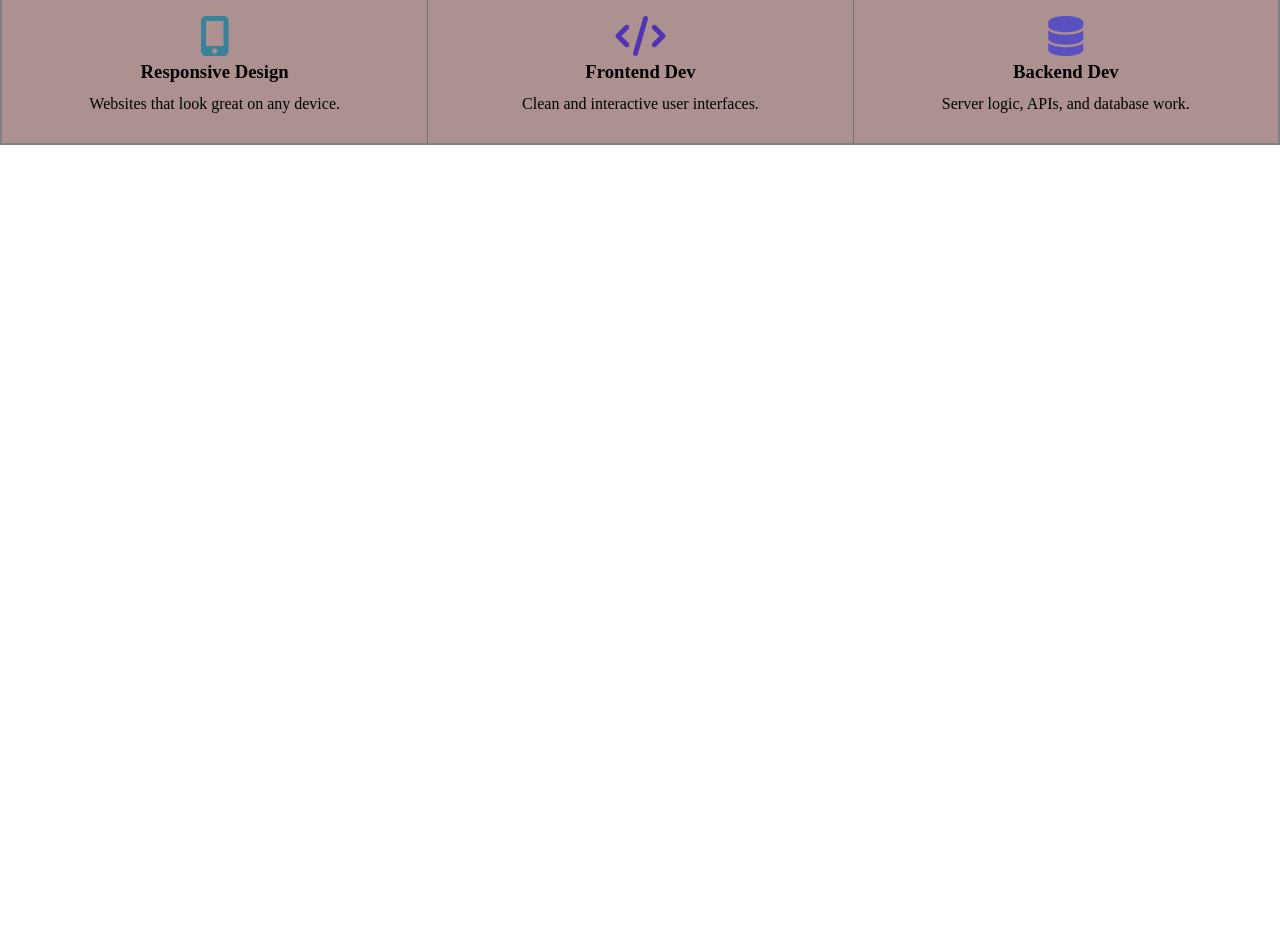
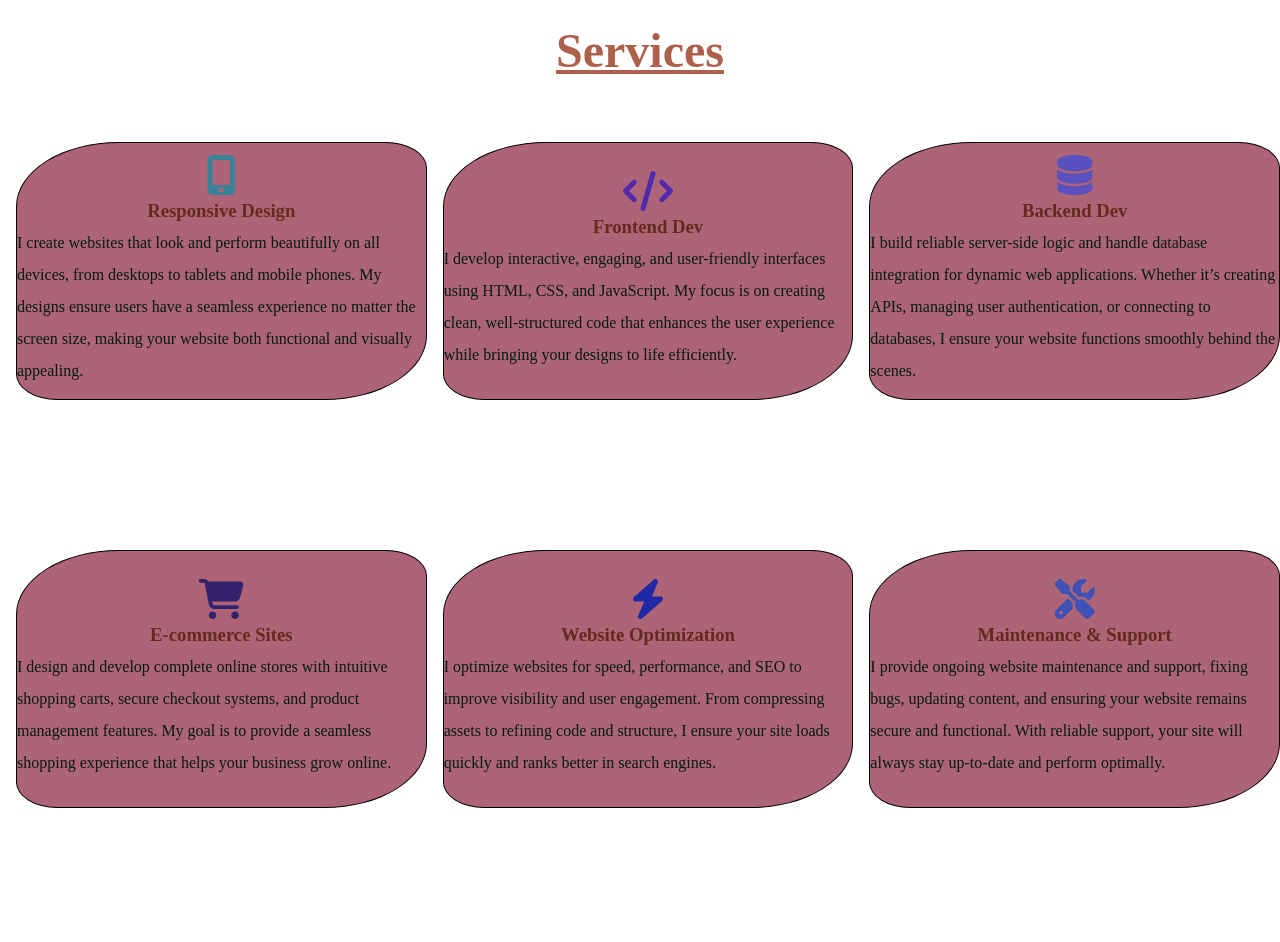
Before and after one commit to arju-khadka/Portfolio, a plain HTML site: page index.html in a window 1280 px wide. Shown: the part 809-1751 px from the top of the page. Before the commit the page ends 954 px from the top, so only its background shows below. Drawn offline with Linux system fonts and the light colour scheme.

Commit message:
added some features

```diff
--- a/index.html
+++ b/index.html
@@ -26,7 +26,7 @@
 
     <section class="hero">
         <div class="left">
-            <h1>Hi, I'm Arju Khadka</h1>
+            <h1 class="typewriter">Hi, I'm Arju Khadka</h1>
             <h2>Turning ideas into interactive web experiences.</h2>
             <h3>Let’s build something amazing together.</h3>
 
@@ -55,23 +55,44 @@
         </div>
     </section>
 
+    <h1 class="outerSiderService">Services</h1>
     <section class="service">
-        <div class="service-card">
+        <div>
             <i class="fas fa-mobile-alt" style="font-size:40px;color:#398399;"></i>
             <h3>Responsive Design</h3>
-            <p>Websites that look great on any device.</p>
+            <p>I create websites that look and perform beautifully on all devices, from desktops to tablets and mobile phones. My designs ensure users have a seamless experience no matter the screen size, making your website both functional and visually appealing.</p>
         </div>
 
-        <div class="service-card">
+        <div>
             <i class="fas fa-code" style="font-size:40px;color:#3718bec5;"></i>
             <h3>Frontend Dev</h3>
-            <p>Clean and interactive user interfaces.</p>
+            <p>I develop interactive, engaging, and user-friendly interfaces using HTML, CSS, and JavaScript. My focus is on creating clean, well-structured code that enhances the user experience while bringing your designs to life efficiently.</p>
         </div>
 
-        <div class="service-card">
+        <div>
             <i class="fas fa-database" style="font-size:40px;color:#5b50bf;"></i>
             <h3>Backend Dev</h3>
-            <p>Server logic, APIs, and database work.</p>
+            <p>I build reliable server-side logic and handle database integration for dynamic web applications. Whether it’s creating APIs, managing user authentication, or connecting to databases, I ensure your website functions smoothly behind the scenes.</p>
+        </div>
+
+        <div>
+            <i class="fas fa-shopping-cart" style="font-size:40px;color:#32226c;"></i>
+            <h3>E-commerce Sites</h3>
+            <p>I design and develop complete online stores with intuitive shopping carts, secure checkout systems, and product management features. My goal is to provide a seamless shopping experience that helps your business grow online.</p>
+        </div>
+
+
+        <div>
+            <i class="fas fa-bolt" style="font-size:40px;color:#2029a5;"></i>
+            <h3>Website Optimization</h3>
+            <p>I optimize websites for speed, performance, and SEO to improve visibility and user engagement. From compressing assets to refining code and structure, I ensure your site loads quickly and ranks better in search engines.</p>
+        </div>
+
+
+        <div>
+            <i class="fas fa-tools" style="font-size:40px;color:#3F51B5;"></i>
+            <h3>Maintenance & Support</h3>
+            <p>I provide ongoing website maintenance and support, fixing bugs, updating content, and ensuring your website remains secure and functional. With reliable support, your site will always stay up-to-date and perform optimally.</p>
         </div>
 
 
--- a/style.css
+++ b/style.css
@@ -84,24 +84,58 @@ nav ul li:hover{
 }
 
 .service{
+    padding-left: 1rem;
     display: grid;
     grid-template-columns: repeat(3,1fr);
-    height: 150px;
-    background-color: rgb(173, 144, 144);
+    height: 100vh;
+    background-color: white;
     line-height: 2rem;
-    border: 2px solid gray;
-
+    gap: 1rem;
+    padding-top: 4rem;
 
 }
 
-.service div {
+.service div{
+    height: 16rem;
+    border: 1px solid black;
     display: flex;
     flex-direction: column;
+    justify-content: center;
     align-items: center;
-    justify-content: center;
-    border-left: 1px solid rgb(113, 111, 111);
+    background-color: #ac6476;
+    color: rgb(5, 27, 20);
+    border-radius: 25% 10%;
+
 }
 
-.service div:first-child {
-    border-left: none;
+.service div h3{
+    color: #622b1d;
 }
+
+.outerSiderService{
+    text-align: center;
+    font-size: 3rem;
+    margin-top: 2rem;
+    color: #ad614d;
+    text-decoration: underline;
+}
+
+.typewriter {
+  overflow: hidden;
+  border-right: 0.15em solid rgb(215, 100, 140);
+  white-space: nowrap;
+  width: 0;
+  font-size: 2rem;
+  animation: typing 4s steps(20) infinite;
+}
+
+@keyframes typing {
+  0%, 80% { width: 0; }
+  50%, 60% { width: 20ch; }
+  100% { width: 0; }
+}
+
+.service div:hover{
+    cursor: pointer;
+    background-color:#ab546a ;
+}
```
